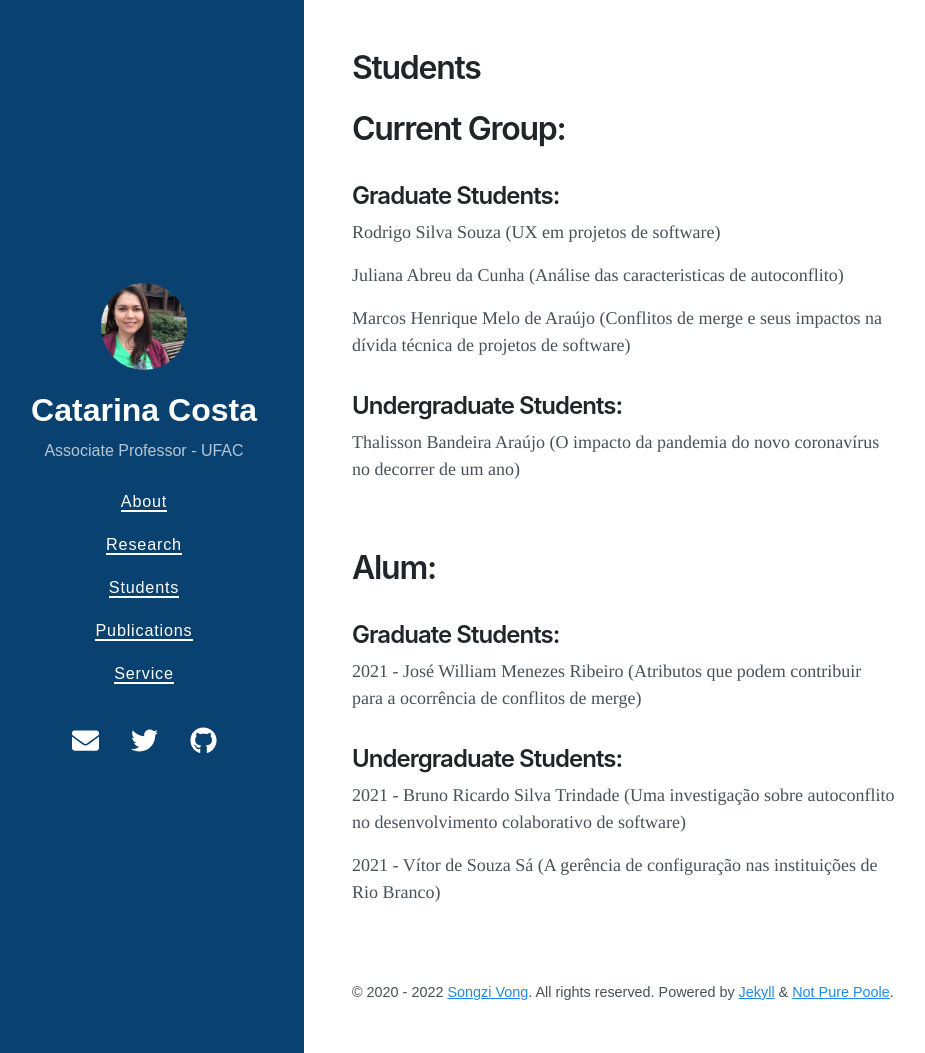
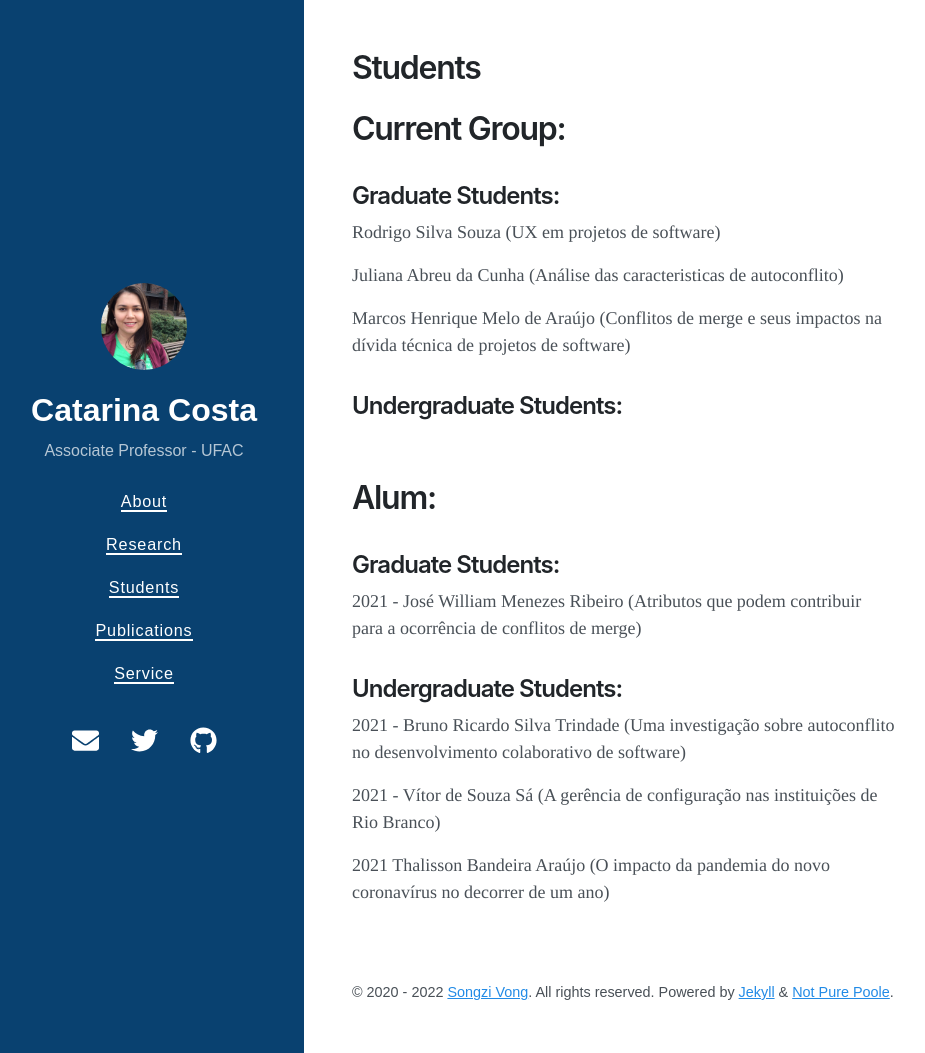
Before and after one commit to catarinacosta/catarinacosta.github.io, a Jekyll site: the page built from students.md, in a window 1280 px wide and 1053 px high. Shown: the whole window, without its empty margins (16-941 px from the left). Built offline with Jekyll 4.4.1, drawn with Linux system fonts in a browser that asks for light colours; nearby versions of some CDN libraries; some of the changed lines change nothing that is shown.

Commit message:
Update students.md
Mudança de status de aluno

```diff
--- a/students.md
+++ b/students.md
@@ -16,7 +16,6 @@ title: Students
 
 <h2>Undergraduate Students:</h2>
 
-<p>Thalisson Bandeira Araújo (O impacto da pandemia do novo coronavírus no decorrer de um ano)</p>
 <p><br></p>
 
 <h1>Alum:</h1>
@@ -30,3 +29,5 @@ title: Students
 <p>2021 - Bruno Ricardo Silva Trindade (Uma investigação sobre autoconflito no desenvolvimento colaborativo de software)</p>
 
 <p>2021 - Vítor de Souza Sá (A gerência de configuração nas instituições de Rio Branco)</p>
+
+<p>2021 Thalisson Bandeira Araújo (O impacto da pandemia do novo coronavírus no decorrer de um ano)</p>
```
